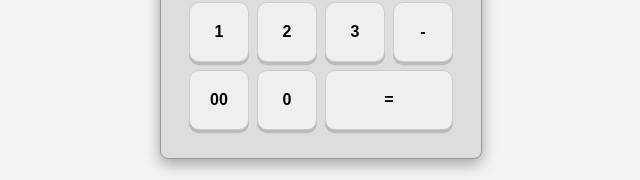
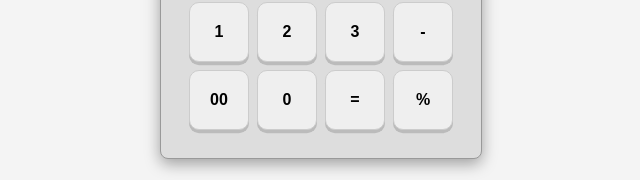
Before and after one commit to b0zh1d4r/Simple-Calculator, a React (Vite) app: page / in a window 1280 px wide. Shown: the part 491-671 px from the top of the page, without its empty margins (319-959 px from the left). Built offline with nearby package versions, Linux system fonts and the light colour scheme.

Commit message:
New Operation + Some CSS Changes
New operation + some CSS changes.

```diff
--- a/src/App.css
+++ b/src/App.css
@@ -1,10 +1,13 @@
+body {
+  background: #f4f4f4;
+}
+
 .container {
   width: 100%;
   height: 100vh;
   display: flex;
   align-items: center;
   justify-content: center;
-  background-color: #f4f4f4;
 }
 
 .calculator {
@@ -58,6 +61,7 @@ form .display input {
   background: darkgray;
 }
 
-form input.equal {
-  width: 128px;
+form input[type="button"]:active {
+  transform: translateY(2px);
+  box-shadow: 0 0.1em 0 0 #999;
 }
--- a/src/App.jsx
+++ b/src/App.jsx
@@ -40,6 +40,7 @@ function App() {
             <input type="button" value="00" onClick={e => setValue(value + e.target.value)} />
             <input type="button" value="0" onClick={e => setValue(value + e.target.value)} />
             <input type="button" value="=" className='equal' onClick={e => setValue(eval(value))}/>
+            <input type="button" value="%" onClick={e => setValue(value + e.target.value)} />
           </div>
         </form>
       </div>
```
